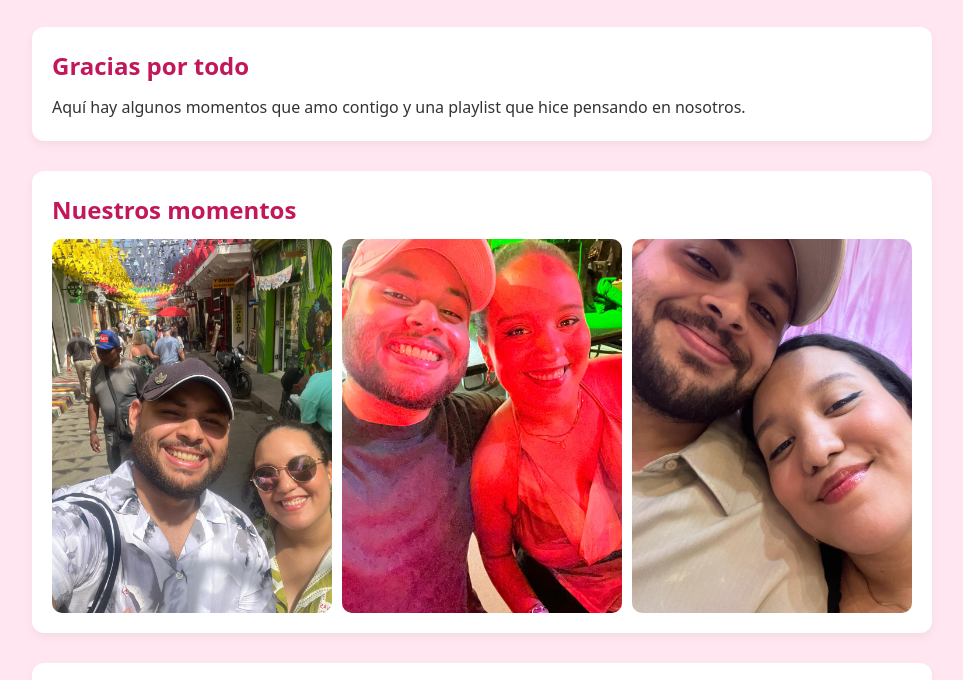
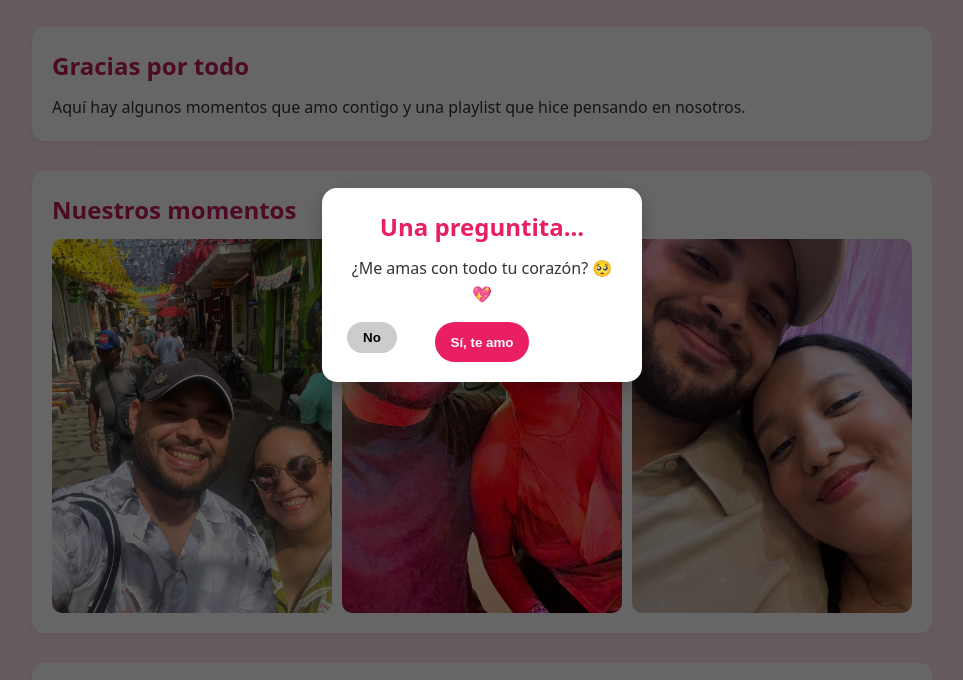
Before and after one commit to Dangelojgm/San-valentin, a plain HTML site: page index.html in a window 1280 px wide. Shown: the part 115-795 px from the top of the page, without its empty margins (158-1121 px from the left). Drawn offline with Linux system fonts and the light colour scheme.

Commit message:
Update index.html

```diff
--- a/index.html
+++ b/index.html
@@ -1,3 +1,101 @@
+<!DOCTYPE html>
+<html lang="es">
+<head>
+  <meta charset="UTF-8">
+  <title>Para mi amor</title>
+  <meta name="viewport" content="width=device-width, initial-scale=1">
+  <style>
+    * {
+      box-sizing: border-box;
+      margin: 0;
+      padding: 0;
+    }
+
+    body {
+      font-family: system-ui, -apple-system, BlinkMacSystemFont, "Segoe UI", sans-serif;
+      background: #ffe6f0;
+      color: #333;
+      line-height: 1.6;
+      padding: 20px;
+    }
+
+    /* POPUP A PANTALLA COMPLETA */
+    #love-popup {
+      position: fixed;
+      inset: 0;
+      background: rgba(0,0,0,0.6);
+      display: flex;
+      align-items: center;
+      justify-content: center;
+      z-index: 9999;
+    }
+
+    .popup-box {
+      background: #fff;
+      padding: 20px 25px;
+      border-radius: 15px;
+      text-align: center;
+      max-width: 320px;
+      box-shadow: 0 8px 20px rgba(0,0,0,0.25);
+    }
+
+    .popup-box h2 {
+      margin-bottom: 10px;
+      color: #e91e63;
+    }
+
+    .popup-box p {
+      margin-bottom: 15px;
+    }
+
+    .popup-buttons {
+      display: flex;
+      justify-content: center;
+      gap: 10px;
+      position: relative;
+      height: 40px; /* da espacio para que el NO se mueva */
+    }
+
+    .popup-buttons button {
+      padding: 8px 16px;
+      border-radius: 20px;
+      border: none;
+      cursor: pointer;
+      font-weight: 600;
+    }
+
+    #btn-yes {
+      background: #e91e63;
+      color: #fff;
+    }
+
+    #btn-no {
+      background: #ccc;
+      position: absolute;
+      left: 0;
+      top: 0;
+    }
+
+    /* CONTENIDO REAL DE LA PÁGINA (SE VE SOLO TRAS DAR SÍ) */
+    header {
+      text-align: center;
+      margin-bottom: 30px;
+    }
+  </style>
+</head>
+<body>
+  <!-- POPUP -->
+  <div id="love-popup">
+    <div class="popup-box">
+      <h2>Una preguntita...</h2>
+      <p>¿Me amas con todo tu corazón? 🥺💖</p>
+      <div class="popup-buttons">
+        <button id="btn-yes">Sí, te amo</button>
+        <button id="btn-no">No</button>
+      </div>
+    </div>
+  </div>
+
 <!DOCTYPE html>
 <html lang="es">
 <head>
@@ -50,5 +148,32 @@ Esta página y esta playlist son solo una forma pequeña de decirte algo enorme,
   <footer>
     <p>Con amor, tu novio 💌</p>
   </footer>
+  <script>
+    const popup = document.getElementById('love-popup');
+    const btnYes = document.getElementById('btn-yes');
+    const btnNo = document.getElementById('btn-no');
+
+    btnYes.addEventListener('click', () => {
+      popup.style.display = 'none';
+    });
+
+    btnNo.addEventListener('mouseenter', () => {
+      const container = btnNo.parentElement;
+      const maxX = container.clientWidth - btnNo.offsetWidth;
+      const maxY = container.clientHeight - btnNo.offsetHeight;
+      const randomX = Math.random() * maxX;
+      const randomY = Math.random() * maxY;
+      btnNo.style.transform = `translate(${randomX}px, ${randomY}px)`;
+    });
+
+    btnNo.addEventListener('click', () => {
+      btnNo.textContent = 'Bueno, sí 🥰';
+    });
+  </script>
 </body>
 </html>
+</body>
+</html>
+</body>
+
+</html>
```
